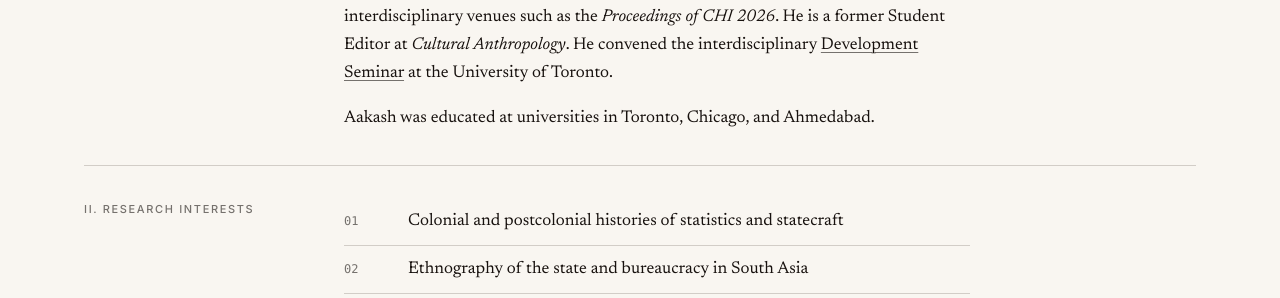
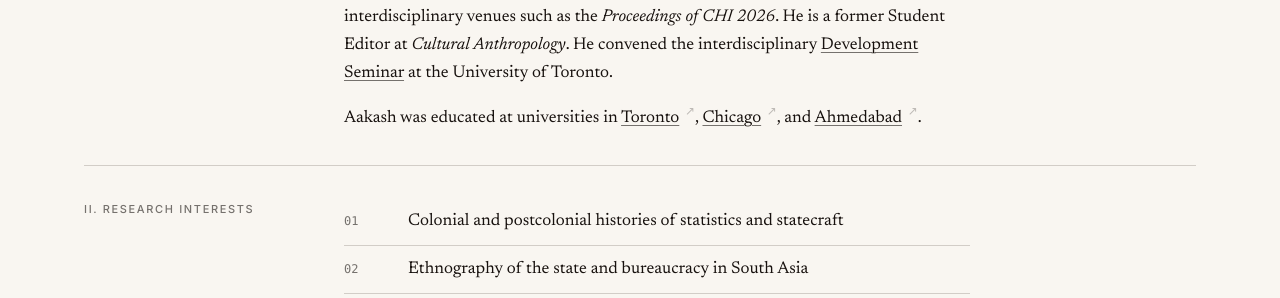
Before and after one commit to skishchampi/skishchampi.github.io, a Jekyll site: the page built from index.md, in a window 1280 px wide. Shown: the part 1049-1347 px from the top of the page. Built offline with Jekyll 4.4.1, drawn with Linux system fonts in a browser that asks for light colours; some web fonts are replaced.

Commit message:
content: hyperlink education cities to institutions
Toronto -> utoronto.ca, Chicago -> uchicago.edu, Ahmedabad -> daiict.ac.in,
each with Wayback archive link per page convention.

Co-Authored-By: Claude Opus 4.8 <noreply@anthropic.com>

```diff
--- a/index.md
+++ b/index.md
@@ -20,7 +20,7 @@ layout: default
     <p>Aakash Solanki is an anthropologist at the University of Toronto, in <a target="_blank" rel="noopener noreferrer" href="https://www.anthropology.utoronto.ca/people/directories/graduate-students/aakash-solanki">Anthropology</a> <sup class="archive-link"><a target="_blank" rel="noopener noreferrer" href="https://web.archive.org/web/2/https://www.anthropology.utoronto.ca/people/directories/graduate-students/aakash-solanki" aria-label="Wayback Machine archived copy">↗</a></sup> and <a target="_blank" rel="noopener noreferrer" href="https://munkschool.utoronto.ca/ai/centre-south-asian-studies">South Asian Studies</a> <sup class="archive-link"><a target="_blank" rel="noopener noreferrer" href="https://web.archive.org/web/2/https://munkschool.utoronto.ca/ai/centre-south-asian-studies" aria-label="Wayback Machine archived copy">↗</a></sup>. His research sits at the intersection of the anthropology of the state, science and technology studies, and the historical study of statistics and computing. He has worked on the collection, classification, and management of information in colonial and postcolonial India. In addition to prior training in computer science, he has worked in government agencies in the US and India on data science projects in education, health, and skill development at municipal, state, and federal levels.</p>
     <p>His first book project, <em>Governing Indeterminately: An Ethnography of Technopopulism from India</em>, draws on long-term fieldwork in Indian state and central bureaucracies to examine how digital infrastructures mediate development, statecraft, and fiscal federal relations. The research is funded by the International Development Research Centre (IDRC) and the Wenner-Gren Foundation for Anthropological Research.</p>
     <p>His research has appeared in <em>South Asia: Journal of South Asian Studies</em> and interdisciplinary venues such as the <em>Proceedings of CHI 2026</em>. He is a former Student Editor at <em>Cultural Anthropology</em>. He convened the interdisciplinary <a href="/utdevsem/">Development Seminar</a> at the University of Toronto.</p>
-    <p>Aakash was educated at universities in Toronto, Chicago, and Ahmedabad.</p>
+    <p>Aakash was educated at universities in <a target="_blank" rel="noopener noreferrer" href="https://www.utoronto.ca">Toronto</a> <sup class="archive-link"><a target="_blank" rel="noopener noreferrer" href="https://web.archive.org/web/2/https://www.utoronto.ca" aria-label="Wayback Machine archived copy">↗</a></sup>, <a target="_blank" rel="noopener noreferrer" href="https://www.uchicago.edu">Chicago</a> <sup class="archive-link"><a target="_blank" rel="noopener noreferrer" href="https://web.archive.org/web/2/https://www.uchicago.edu" aria-label="Wayback Machine archived copy">↗</a></sup>, and <a target="_blank" rel="noopener noreferrer" href="https://www.daiict.ac.in/">Ahmedabad</a> <sup class="archive-link"><a target="_blank" rel="noopener noreferrer" href="https://web.archive.org/web/2/https://www.daiict.ac.in/" aria-label="Wayback Machine archived copy">↗</a></sup>.</p>
   </div>
 </div>
 
```
